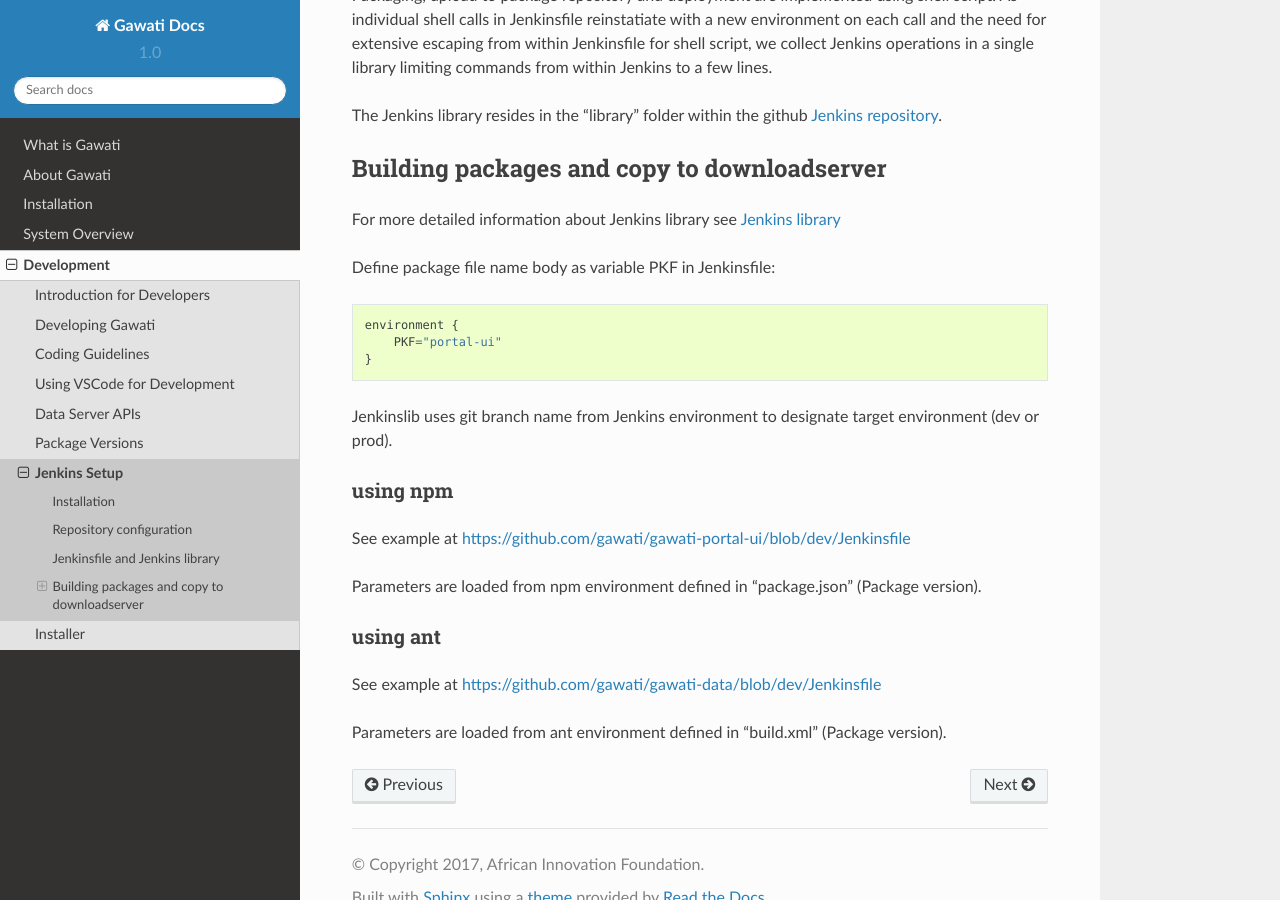
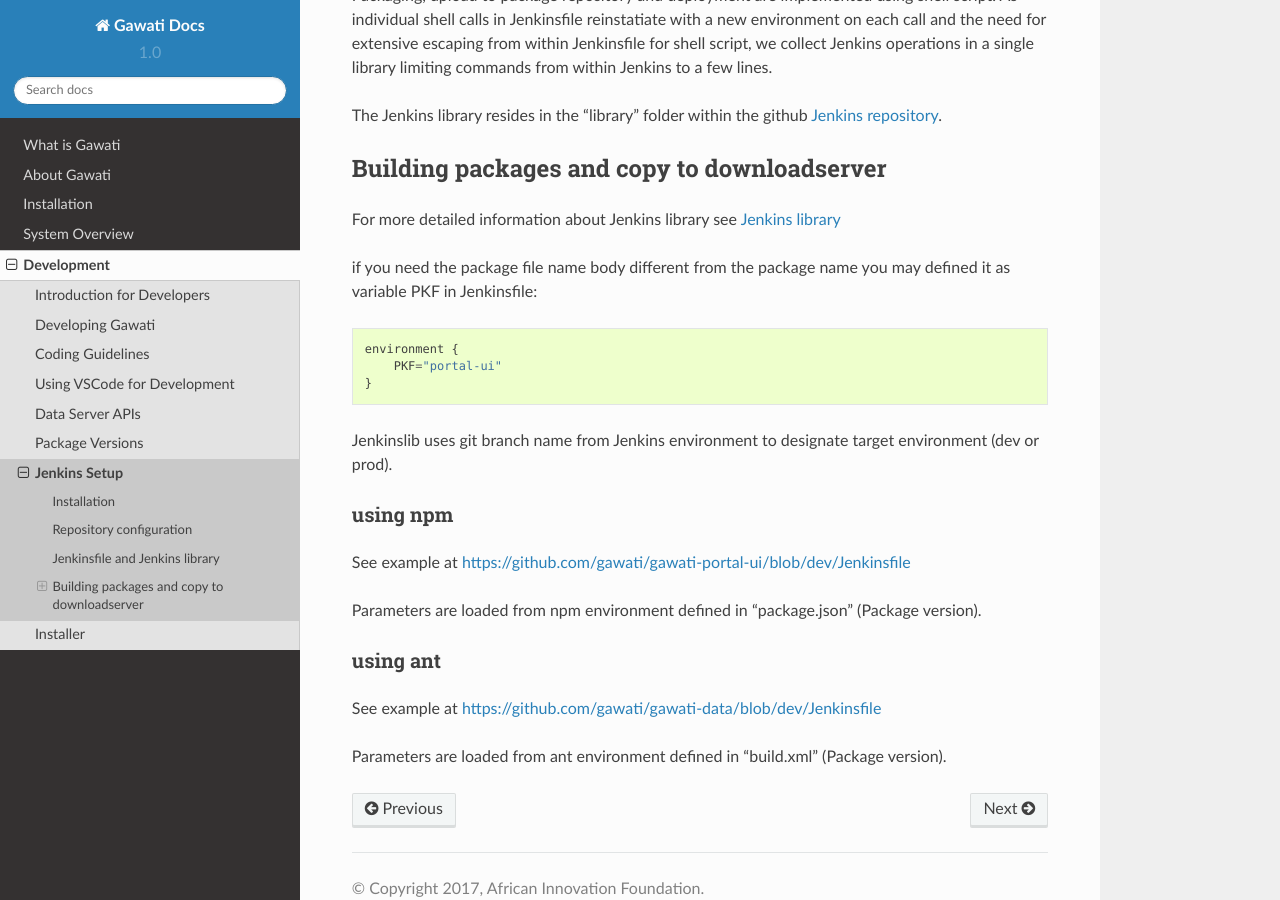
Before and after one commit to gawati/gawati-docs, a Sphinx documentation site: the page built from docs/source/development/jenkins/index.rst, in a window 1280 px wide and 900 px high, scrolled down 667 px. Built offline with Sphinx 7.4.7 and the Read the Docs theme 2.0.0, drawn with Linux system fonts in a browser that asks for light colours.

Commit message:
Update jenkinslib docs

```diff
--- a/docs/source/development/jenkins/index.rst
+++ b/docs/source/development/jenkins/index.rst
@@ -40,7 +40,8 @@ Building packages and copy to downloadserver
 For more detailed information about Jenkins library see :doc:`Jenkins library <jenkinslib>`
 
 
-Define package file name body as variable PKF in Jenkinsfile::
+if you need the package file name body different from the package name you may
+defined it as variable PKF in Jenkinsfile::
 
     environment {
         PKF="portal-ui"
```
Also changed, not shown: docs/source/development/jenkins/jenkinslib.rst (+33 -0 lines).
